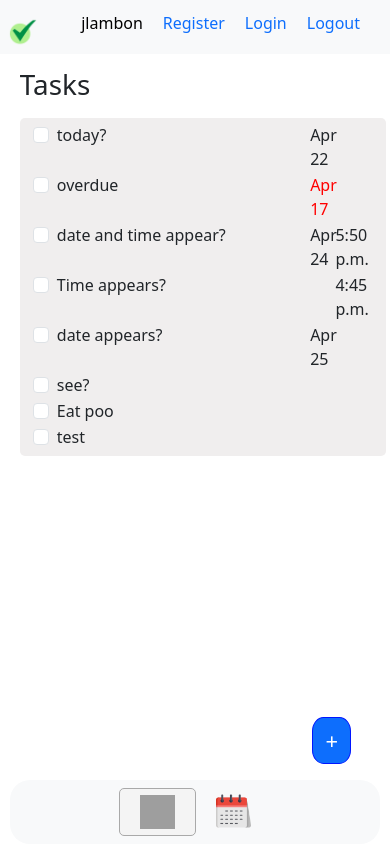
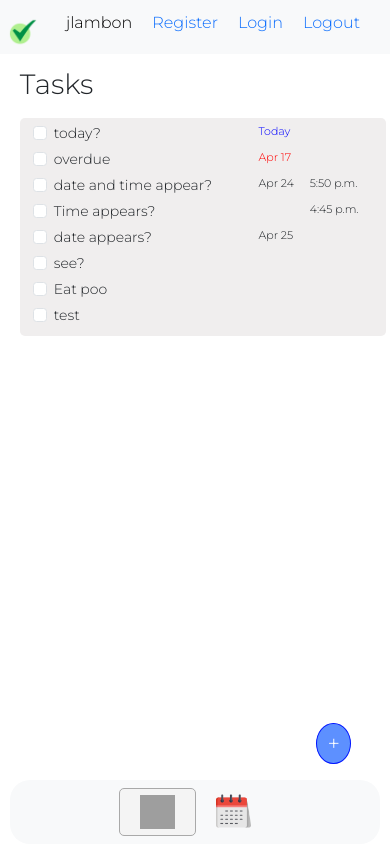
Before and after one commit to JosephLambon/Productivity-App, a Django app: page / in a window 390 px wide. Run offline with Django 5.2, Linux system fonts and the light colour scheme; a user stored in the database is signed in; data comes from the database, SQL or seed files in the repository; both versions use the stored data as it was after the commit; some libraries are stand-ins or nearby versions; grey boxes are pictures that could not be loaded.

Commit message:
Added to front-end styling; Montserrat font, 'today' date due, and mobile responsiveness.

```diff
--- a/Tasks/static/Tasks/styles.css
+++ b/Tasks/static/Tasks/styles.css
@@ -1,5 +1,12 @@
+* {
+    font-family: "Montserrat", sans-serif;
+    font-optical-sizing: auto;
+    font-weight: 300;
+    font-style: normal;
+  }
+
 #nav_bar {
-    max-width: 25vw;
+    max-width: 20vw;
     border-radius: 10px;
     margin: 0 auto;
 }
@@ -9,9 +16,12 @@
     bottom: 80px;
     right: 10vw;
     border: solid 1px rgb(0, 21, 255);
-    border-radius: 30%;
+    background-color: rgb(93, 144, 255);
+    border-radius: 50%;
+    padding: 3px;
+    padding-right: 10px;
+    padding-left: 10px;
     font-size: 22px;
-    /* box-shadow: 0 0 8px rgba(0, 0, 0, 0.5); Horizontal offset, vertical offset, blur radius */
 }
 
 #staticBackdrop {
@@ -185,4 +195,21 @@ a {
         margin-left: 0;
         display: block;
     }
+
+    .due {
+        font-size: 11px;
     }
+    #tasks_container {
+        font-size: 14px;
+    }
+    }
+
+    @media only screen and (max-width:385px) {
+        #tasks_container {
+            font-size: 11px;
+        }
+
+        .due {
+            font-size: 9px;
+        }
+    }
--- a/Tasks/templates/Tasks/index.html
+++ b/Tasks/templates/Tasks/index.html
@@ -13,20 +13,24 @@
                   <input class="form-check-input" type="checkbox" value="">
 
                   <label class="form-check-label d-flex justify-content-between" for="flexCheckDefault">
-                      <div class="col-10">{{ task.task }}</div>
+                      <div class="col-8 col-md-8">{{ task.task }}</div>
+
                       {% if task.target_date != None %}
-                        {% if task.target_date|date:"Y-m-d" >= now|date:"Y-m-d" %}
-                            <div class="col-1">{{ task.target_date|date:"M d" }}</div>
-                        {% else  %}
-                            <div class="col-1 danger">{{ task.target_date|date:"M d" }}</div>
+                        {% if task.target_date|date:"Y-m-d" > now|date:"Y-m-d" %}
+                            <div class="col-2 col-md-2 due">{{ task.target_date|date:"M d" }}</div>
+                        {% elif task.target_date|date:"Y-m-d" == now|date:"Y-m-d" %}
+                            <div class="col-2 col-md-2 due" style="color: blue;">Today</strong></div>
+                        {% else %}
+                            <div class="col-2 col-md-2 danger due">{{ task.target_date|date:"M d" }}</div>
                         {% endif %}
                       {% else %}
-                          <div class="col-1"></div>
+                          <div class="col-2 col-md-2"></div>
                       {% endif %}
+
                       {% if task.target_time != None %}
-                          <div class="col-1">{{ task.target_time }}</div>
+                          <div class="col-2 col-md-2 due">{{ task.target_time }}</div>
                       {% else %}
-                          <div class="col-1"></div>
+                          <div class="col-2 col-md-2"></div>
                       {% endif %}
                     </div>
                   </label>
--- a/Tasks/templates/Tasks/layout.html
+++ b/Tasks/templates/Tasks/layout.html
@@ -17,6 +17,11 @@
         <script src="https://unpkg.com/babel-standalone@6/babel.min.js"></script>
         {% comment %} Include React Components from static {% endcomment %}
         <script type="text/babel" src="{% static 'Tasks/ReactComponents.js' %}"></script>
+
+        <link rel="preconnect" href="https://fonts.googleapis.com">
+        <link rel="preconnect" href="https://fonts.gstatic.com" crossorigin>
+        <link href="https://fonts.googleapis.com/css2?family=Montserrat:ital,wght@0,300;1,300&display=swap" rel="stylesheet">
+
     </head>
 
     <body>
```
Also changed, not shown: db.sqlite3.
